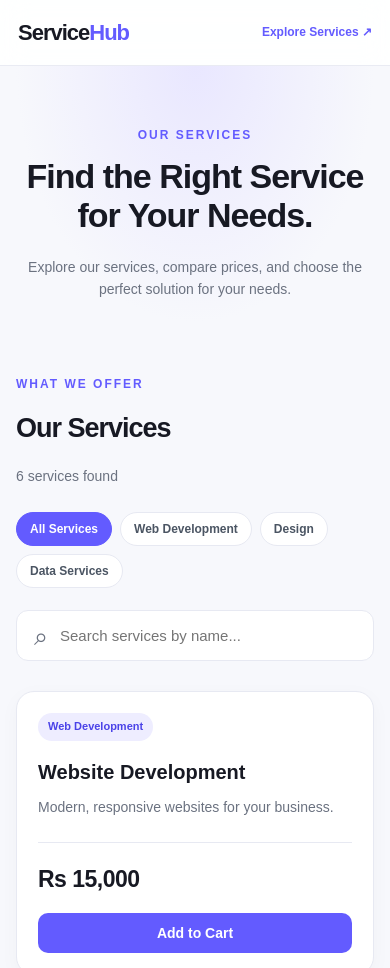
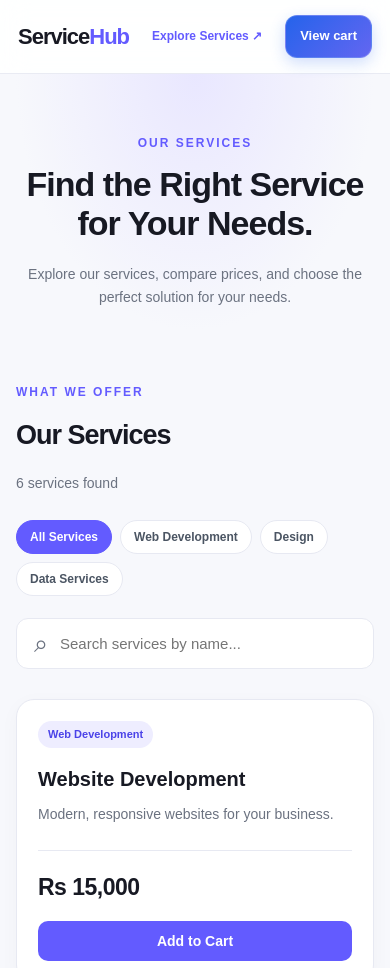
Before and after one commit to Faiqachaudhry/services-menu-website, a plain HTML site: page index.html in a window 390 px wide. Shown: the top 968 px of the page. Drawn offline with Linux system fonts and the light colour scheme.

Commit message:
Complete Task 3 - Cart and Order Summary

```diff
--- a/index.html
+++ b/index.html
@@ -8,7 +8,9 @@
 <title>ServiceHub | Our Services</title>
 
 <link rel="stylesheet" href="style.css">
+<script src="cart.js" defer></script>
 <script src="script.js" defer></script>
+
 </head>
 <body>
 
@@ -17,6 +19,7 @@
 <a href="index.html" class="logo">Service<span>Hub</span></a>
 
 <a href="#services" class="nav-link">Explore Services ↗</a>
+<a href="summary.html" class="cart-link">View cart</a>
 </nav>
 </header>
 
--- a/script.js
+++ b/script.js
@@ -7,7 +7,7 @@ const noResults = document.getElementById("no-results");
 let services = [];
 let selectedCategory = "All";
 let searchTerm = "";
-const cart = new Map();
+
 
 // Load services from JSON
 async function loadServices() {
@@ -88,7 +88,12 @@ button.className = "add-cart-btn";
 button.type = "button";
 
 function updateButton() {
-const quantity = cart.get(service.id) || 0;
+const cartItem = getCart().find(
+item => item.id === service.id
+);
+
+const quantity = cartItem ? cartItem.quantity : 0;
+
 button.textContent = quantity > 0
 ? `Added to Cart (${quantity})`
 : "Add to Cart";
@@ -98,15 +103,11 @@ button.setAttribute(
 `${service.name}, ${quantity} added to cart`
 );
 }
-
 updateButton();
 
 button.addEventListener("click", () => {
-const quantity = cart.get(service.id) || 0;
-cart.set(service.id, quantity + 1);
+addToCart(service);
 updateButton();
-
-console.log("Cart:", Array.from(cart.entries()));
 });
 
 bottom.append(price, button);
--- a/style.css
+++ b/style.css
@@ -359,3 +359,53 @@ gap: 16px;
 padding: 21px;
 }
 }
+
+/* Premium Cart Button */
+
+.cart-link {
+display: inline-flex;
+align-items: center;
+justify-content: center;
+gap: 8px;
+padding: 12px 22px;
+background: linear-gradient(135deg, #2563eb, #6366f1);
+color: #ffffff !important;
+text-decoration: none;
+font-size: 15px;
+font-weight: 600;
+border-radius: 12px;
+border: 1px solid rgba(255,255,255,0.2);
+box-shadow: 0 5px 15px rgba(37,99,235,0.22);
+transition: all 0.3s ease;
+}
+
+.cart-link:hover {
+transform: translateY(-3px);
+box-shadow: 0 9px 22px rgba(37,99,235,0.35);
+background: linear-gradient(135deg, #1d4ed8, #4f46e5);
+}
+
+.cart-link:active {
+transform: scale(0.96);
+}
+
+/* Navbar alignment */
+
+.navbar {
+display: flex;
+align-items: center;
+justify-content: space-between;
+gap: 20px;
+flex-wrap: wrap;
+}
+
+@media (max-width: 600px) {
+.cart-link {
+padding: 10px 14px;
+font-size: 13px;
+}
+
+.navbar {
+gap: 12px;
+}
+}
```
Also changed, not shown: summary.html (+1 -1 lines).
